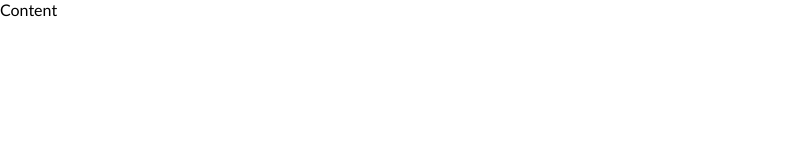
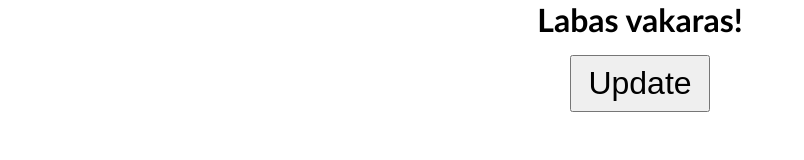
Before and after one commit to QuincyJ1/Dom, a website: page index.html in a window 1280 px wide. Shown: the whole page, without its empty margins (0-804 px from the left). Drawn offline with Linux system fonts and the light colour scheme.

Commit message:
dom update

```diff
--- a/css/main.css
+++ b/css/main.css
@@ -8,4 +8,13 @@ body * {
 
 body {
   font-family: "Gill Sans", "Gill Sans MT", Calibri, "Trebuchet MS", sans-serif;
+  display: flex;
+  flex-direction: column;
+  gap: 1rem;
+  align-items: center;
 }
+
+button {
+  font-size: 2rem;
+  padding: 0.5rem 1rem;
+}
--- a/index.html
+++ b/index.html
@@ -5,8 +5,13 @@
     <meta name="viewport" content="width=device-width, initial-scale=1.0" />
     <title>DOM</title>
     <link rel="stylesheet" href="./css/main.css" />
+    <!--script: analitiksai-->
   </head>
   <body>
-    Content
+    <!--script: fb-->
+    <h1 id="antraste">Labas rytas!</h1>
+    <button id="mygtukas">Update</button>
+    <!-- script: mano projekto js-->
+    <script src="./js/main.js"></script>
   </body>
 </html>
--- /dev/null
+++ b/js/main.js
@@ -0,0 +1,36 @@
+console.clear();
+
+
+// Paspaudus <button>, <h1> elemente pasikeicia tekstas.
+
+// 1. Susirasti <button> elementa
+// 2. jei <button> elementas yra:
+// - susirandam h1 elementa.
+// jei h1 elementas yra:
+// uzregistruojama ivykio stebejima:
+  // - kai/jei vartotojaas paspaus button
+  // -  h1 elemente keiciam teksta.
+
+// - jei nera:
+// - nieko nedarom.
+
+const buttonDOM = document.getElementById('mygtukas');
+// jei neranda objekto, grazina null.
+if (buttonDOM !== null) {
+    console.log('Mygtukas rastas')
+
+    const titleDOM = document.getElementById('antraste');
+
+
+    if (titleDOM === null) {
+        console.log('Nepavyko rast antrastes')
+    } else {
+        console.log('Antraste egzistuoja');
+
+        titleDOM.textContent = 'Labas vakaras!';
+    }
+} else {
+    console.log('Mygtuko nera');
+
+
+}
```
